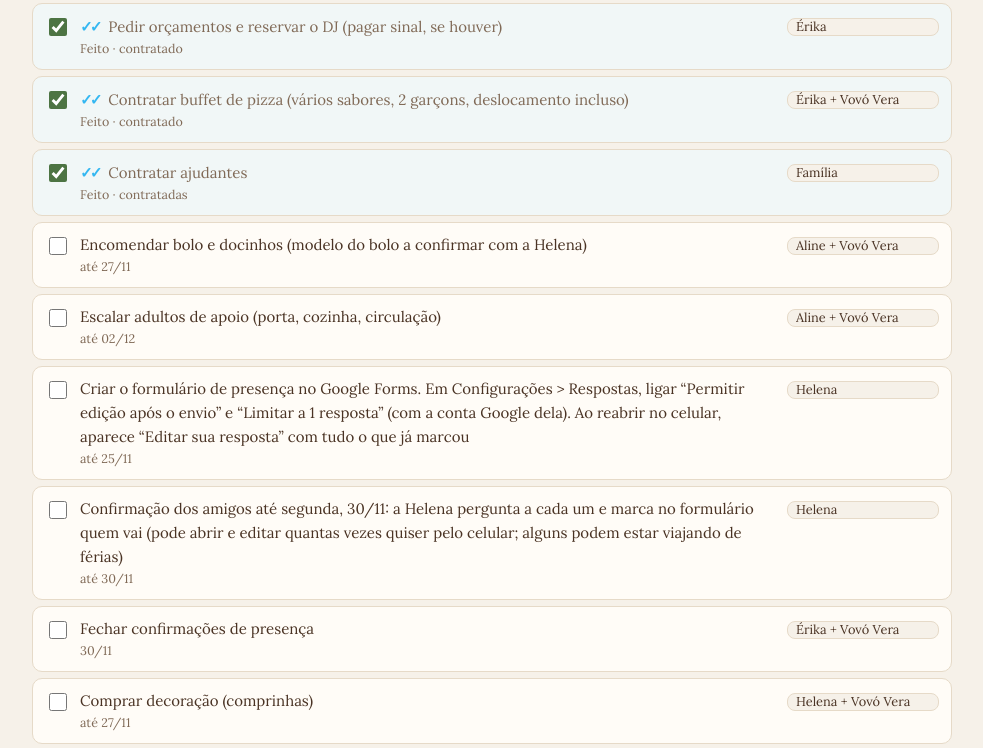
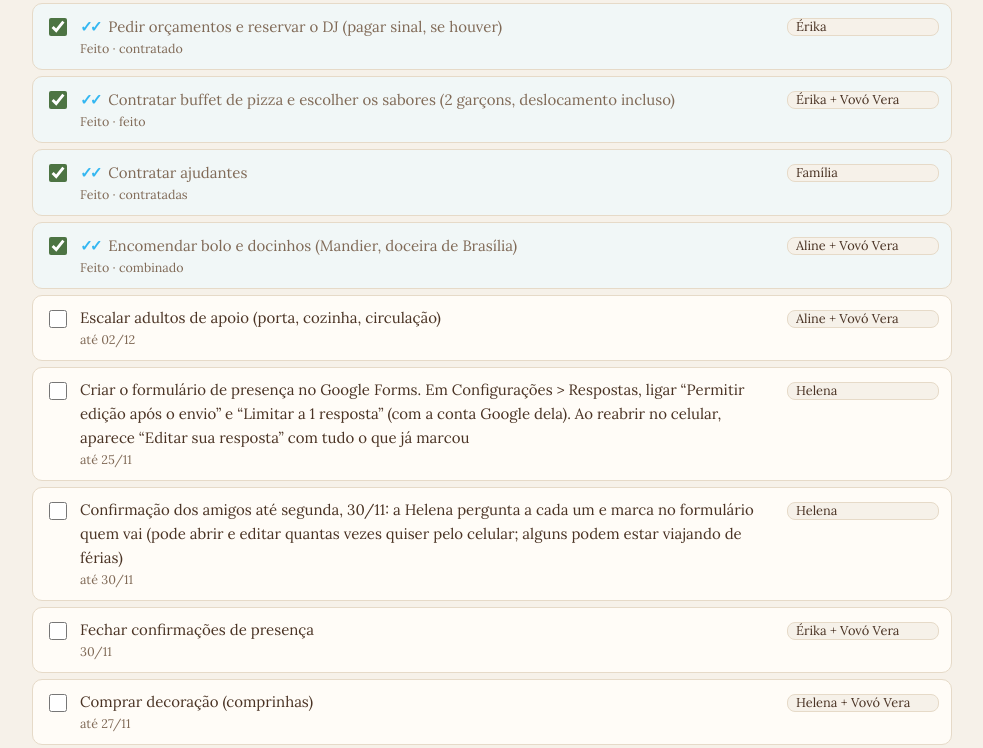
Before and after one commit to andre1512/festa-helena, a plain HTML site: page projeto/index.html in a window 1280 px wide. Shown: the part 3501-4249 px from the top of the page, without its empty margins (148-1131 px from the left). Drawn offline with Linux system fonts and the light colour scheme.

Commit message:
Bolo e docinhos com a Mandier; sabores das pizzas escolhidos
Co-Authored-By: Claude Opus 5.5 <noreply@anthropic.com>
Claude-Session: https://claude.ai/code/session_01DcUDym9GkczhA8DshrY5XT

```diff
--- a/projeto/index.html
+++ b/projeto/index.html
@@ -331,9 +331,9 @@ button:focus-visible{outline:2px solid var(--accent)}
     ['Criar a página dos convidados no GitHub (link sem login)','23/11','Andre e Larissa',1],
     ['Compartilhar com os amigos a página dos convidados criada no GitHub (a confirmar com a Helena; ela já pediu confirmação até seg 30/11)','até 25/11','Helena',0],
     ['Pedir orçamentos e reservar o DJ (pagar sinal, se houver)','contratado','Érika',1],
-    ['Contratar buffet de pizza (vários sabores, 2 garçons, deslocamento incluso)','contratado','Érika + Vovó Vera',1],
+    ['Contratar buffet de pizza e escolher os sabores (2 garçons, deslocamento incluso)','feito','Érika + Vovó Vera',1],
     ['Contratar ajudantes','contratadas','Família',1],
-    ['Encomendar bolo e docinhos (modelo do bolo a confirmar com a Helena)','até 27/11','Aline + Vovó Vera',0],
+    ['Encomendar bolo e docinhos (Mandier, doceira de Brasília)','combinado','Aline + Vovó Vera',1],
     ['Escalar adultos de apoio (porta, cozinha, circulação)','até 02/12','Aline + Vovó Vera',0],
     ['Criar o formulário de presença no Google Forms. Em Configurações > Respostas, ligar “Permitir edição após o envio” e “Limitar a 1 resposta” (com a conta Google dela). Ao reabrir no celular, aparece “Editar sua resposta” com tudo o que já marcou','até 25/11','Helena',0],
     ['Confirmação dos amigos até segunda, 30/11: a Helena pergunta a cada um e marca no formulário quem vai (pode abrir e editar quantas vezes quiser pelo celular; alguns podem estar viajando de férias)','até 30/11','Helena',0],
@@ -407,8 +407,8 @@ button:focus-visible{outline:2px solid var(--accent)}
       ['Refrigerante','600 ml',refri+' garrafas de 2 L','Compra da família; metade normal, metade zero'],
       ['Suco','300 ml',suco+' L','Compra da família; uva e laranja'],
       ['Água','500 ml',agua+' garrafas de 1,5 L','Sugestão; pista de dança dá sede'],
-      ['Docinhos','4 un.',doce+' un.','Brigadeiro e beijinho rendem mais'],
-      ['Bolo','100 g',bolo.toLocaleString('pt-BR')+' kg','Modelo a confirmar com a Helena; buffet fornece pratinhos e garfinhos'],
+      ['Docinhos','4 un.',doce+' un.','Mandier'],
+      ['Bolo','100 g',bolo.toLocaleString('pt-BR')+' kg','Mandier, o que tiver disponível'],
       ['Cheesecake (presente da Aline)','—','1 un.','Servir junto com o bolo no parabéns'],
       ['Gelo','0,5 kg',gelo+' kg','Entregar até 17h30'],
       ['Copos','3 un.',copos+' copos','A opção 1 não inclui taças'],
```
